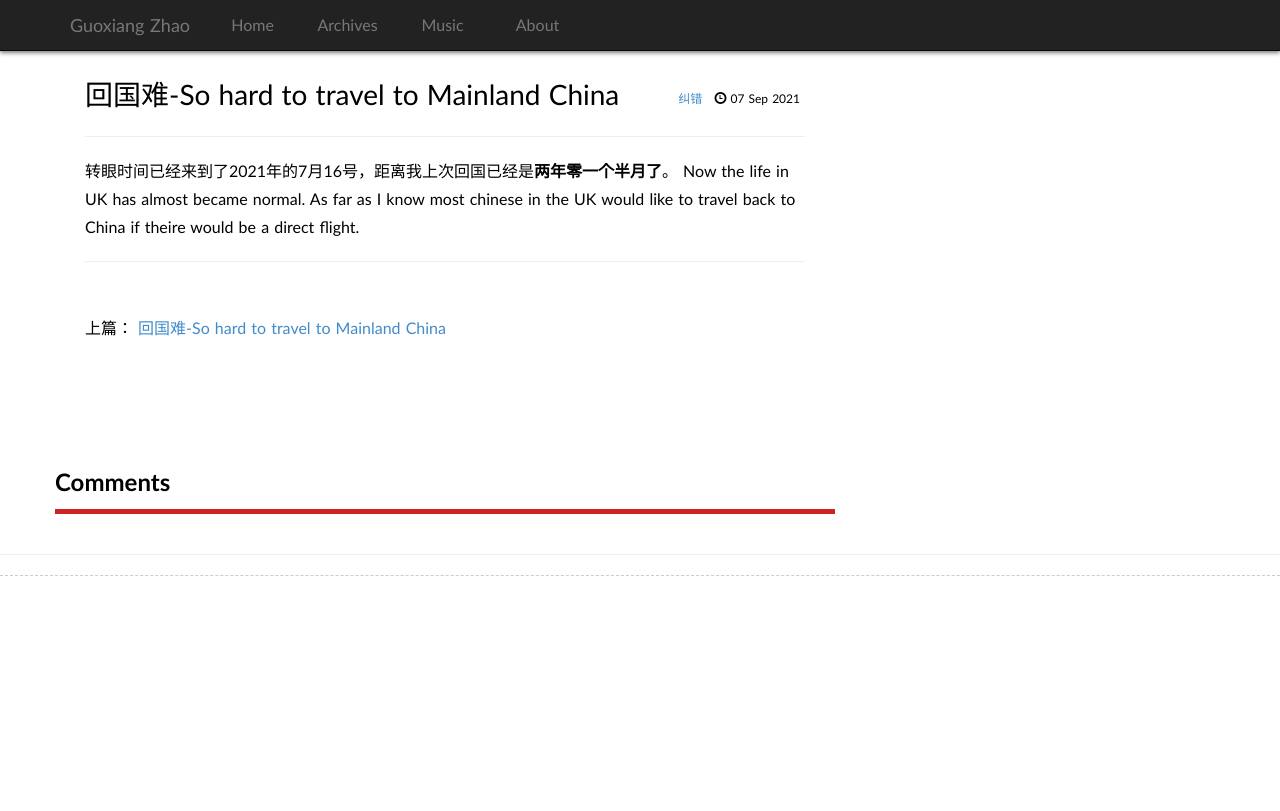
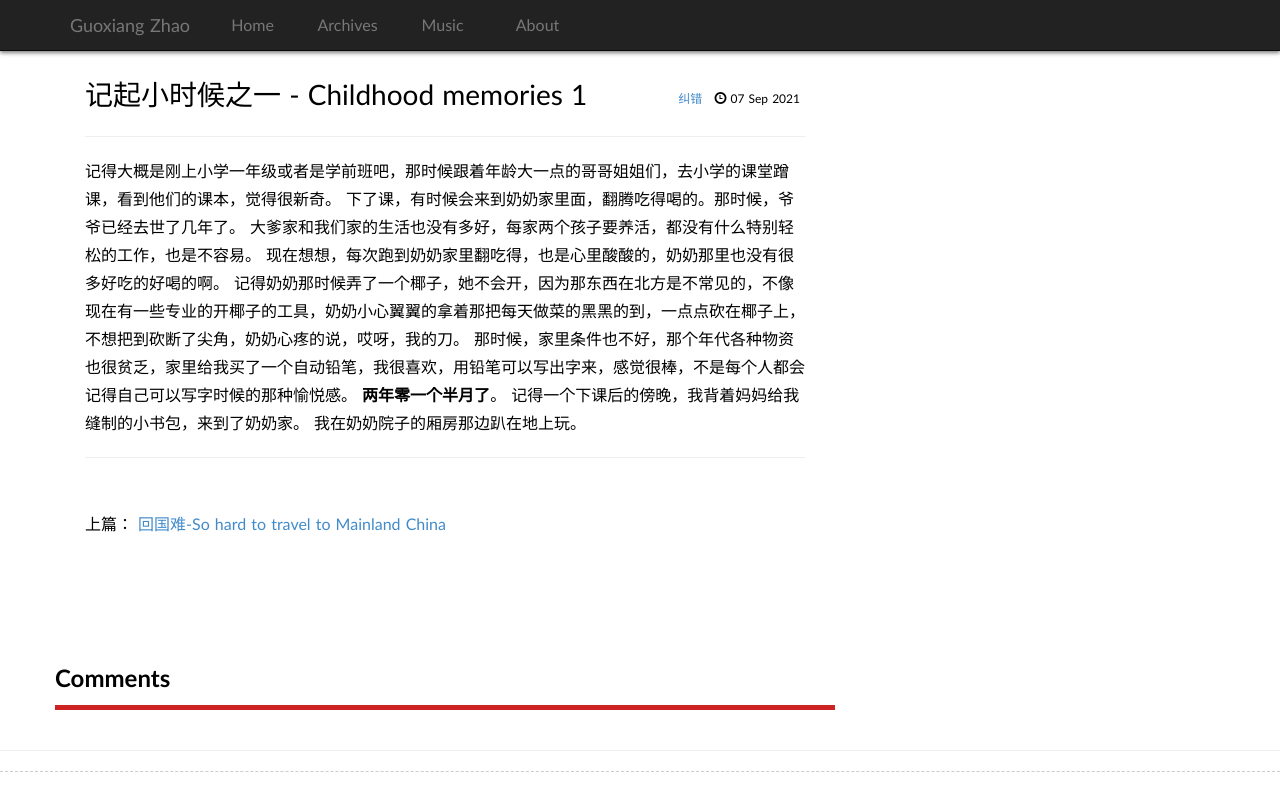
Before and after one commit to guoxiangzhao/guoxiangzhao.github.io, a Jekyll site: the page built from _posts/2021-09-07-记起小时候.md, in a window 1280 px wide. Shown: the top 811 px of the page. Built offline with Jekyll 4.4.1, drawn with Linux system fonts in a browser that asks for light colours; some web fonts are replaced; comment, search, counter and statistics services are not loaded.

Commit message:
Update 2021-09-07-记起小时候.md

```diff
--- a/_posts/2021-09-07-记起小时候.md
+++ b/_posts/2021-09-07-记起小时候.md
@@ -1,12 +1,17 @@
 ---
 layout: post
-title: 回国难-So hard to travel to Mainland China
+title: 记起小时候之一 - Childhood memories 1
 keywords: Covid-19, UK, London, Travel restrictions
 category : Life
 tags : [travel,]
 ---
 
 
-转眼时间已经来到了2021年的7月16号，距离我上次回国已经是**两年零一个半月了**。
-Now the life in UK has almost became normal.
-As far as I know most chinese in the UK would like to travel back to China if theire would be a direct flight.
+记得大概是刚上小学一年级或者是学前班吧，那时候跟着年龄大一点的哥哥姐姐们，去小学的课堂蹭课，看到他们的课本，觉得很新奇。
+下了课，有时候会来到奶奶家里面，翻腾吃得喝的。那时候，爷爷已经去世了几年了。
+大爹家和我们家的生活也没有多好，每家两个孩子要养活，都没有什么特别轻松的工作，也是不容易。
+现在想想，每次跑到奶奶家里翻吃得，也是心里酸酸的，奶奶那里也没有很多好吃的好喝的啊。
+记得奶奶那时候弄了一个椰子，她不会开，因为那东西在北方是不常见的，不像现在有一些专业的开椰子的工具，奶奶小心翼翼的拿着那把每天做菜的黑黑的到，一点点砍在椰子上，不想把到砍断了尖角，奶奶心疼的说，哎呀，我的刀。
+那时候，家里条件也不好，那个年代各种物资也很贫乏，家里给我买了一个自动铅笔，我很喜欢，用铅笔可以写出字来，感觉很棒，不是每个人都会记得自己可以写字时候的那种愉悦感。 **两年零一个半月了**。
+记得一个下课后的傍晚，我背着妈妈给我缝制的小书包，来到了奶奶家。
+我在奶奶院子的厢房那边趴在地上玩。
```
